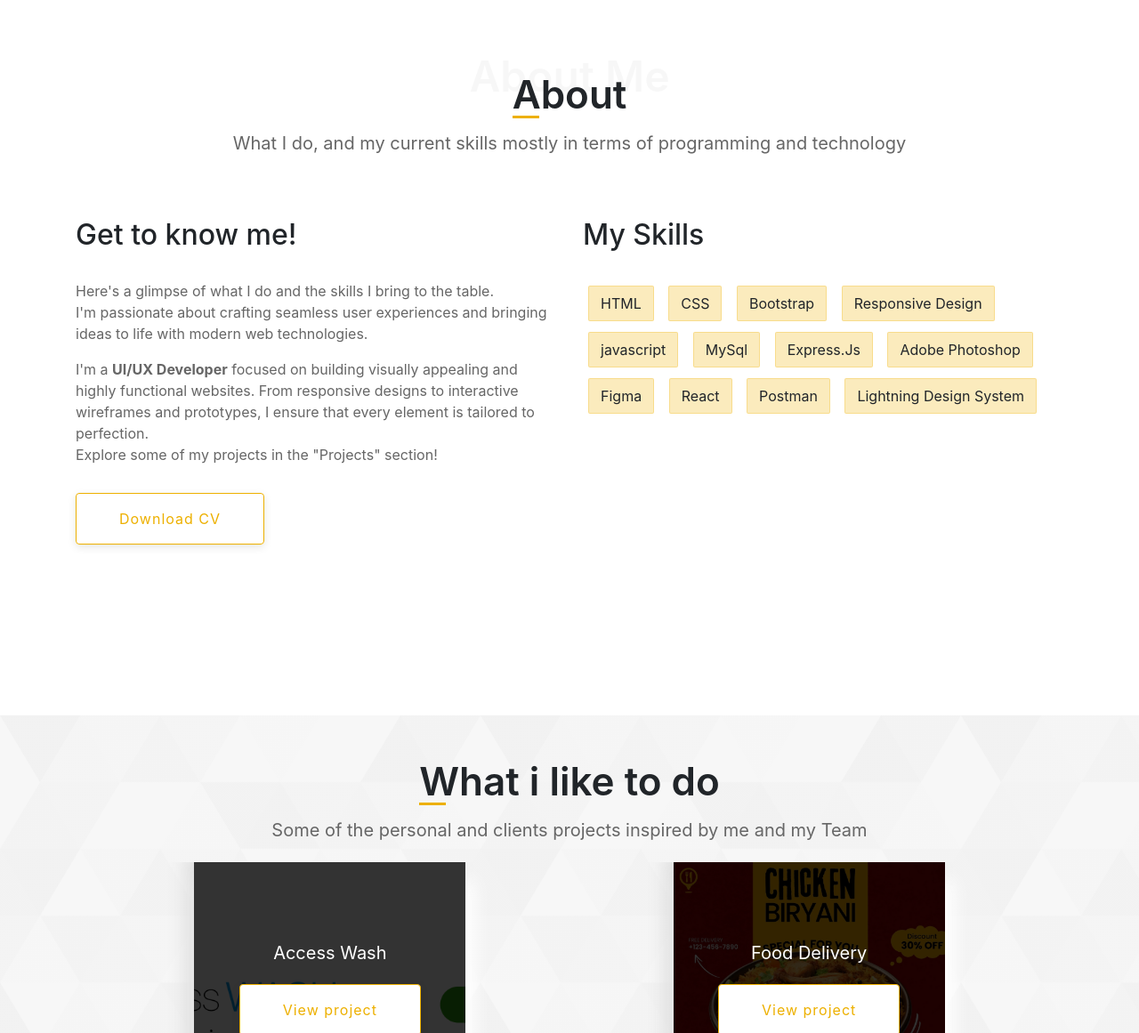
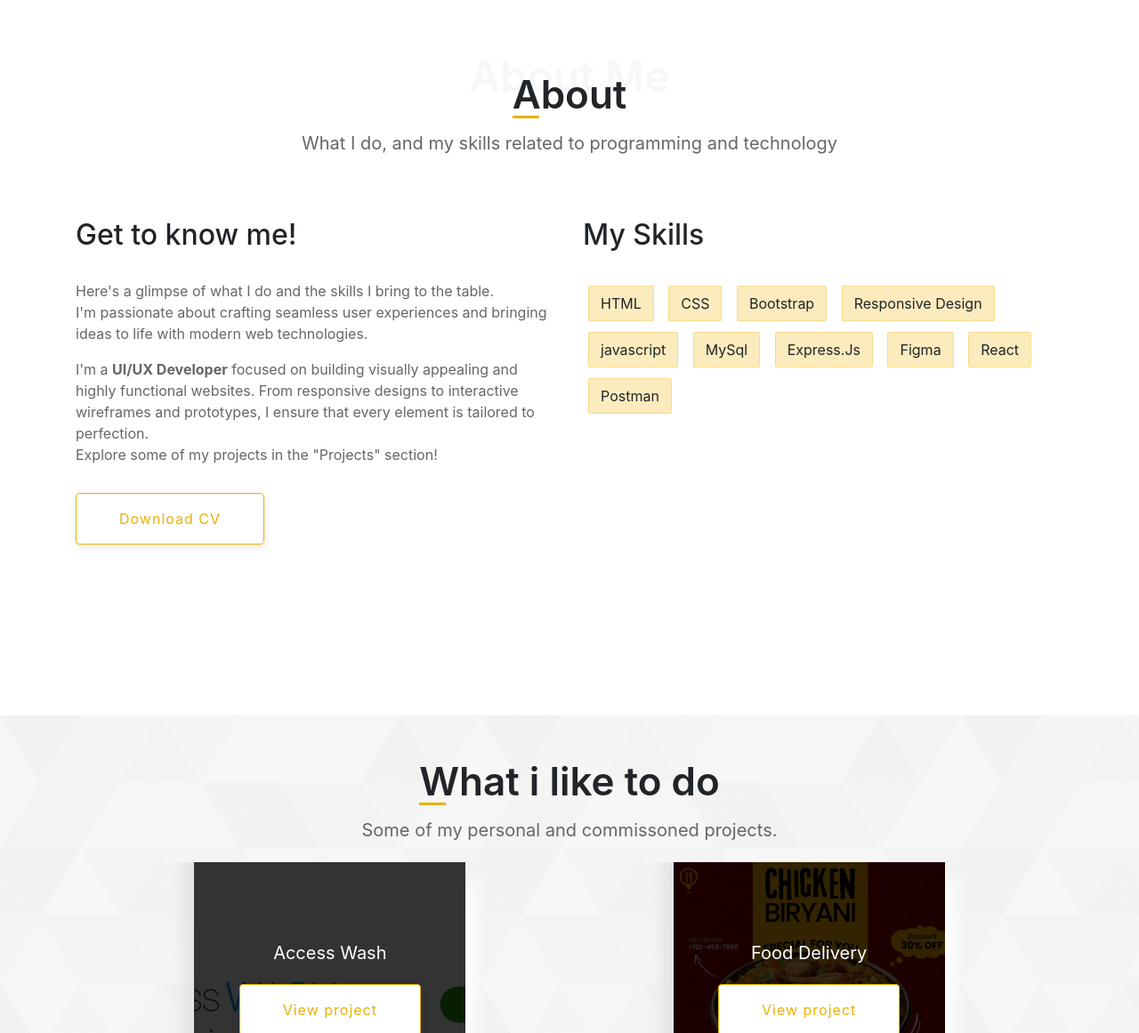
Before and after one commit to kelvinMORURI/ui-ux_portfolio, a plain HTML site: page index.html in a window 1280 px wide. Shown: the part 800-1961 px from the top of the page at 89% size. Drawn offline with nearby package versions, Linux system fonts and the light colour scheme; a web font is replaced by a local one.

Commit message:
update content

```diff
--- a/index.html
+++ b/index.html
@@ -108,8 +108,7 @@
         <h2 class="text-center h1 textOverlay">About Me</h2>
         <h3 class="text-center h2 position-relative">About</h3>
         <p class="text-center h6 py-3 text_grey">
-          What I do, and my current skills mostly in terms of programming and
-          technology
+          What I do, and my skills related to programming and technology
         </p>
         <div class="row py-5" data-aos="fade-up" data-aos-duration="1500">
           <div class="col-md-6">
@@ -139,11 +138,9 @@
             <span>javascript</span>
             <span>MySql</span>
             <span>Express.Js</span>
-            <span>Adobe Photoshop</span>
             <span>Figma</span>
             <span>React</span>
             <span>Postman</span>
-            <span>Lightning Design System</span>
           </div>
         </div>
       </div>
@@ -153,7 +150,7 @@
         <h2 class="text-center h1 textOverlay">My Projects</h2>
         <h3 class="text-center h2 position-relative">What i like to do</h3>
         <p class="text-center h6 py-3 text_grey">
-          Some of the personal and clients projects inspired by me and  my Team
+          Some of my personal and commissoned projects.
         </p>
         <div class="row" style="overflow-x: hidden; justify-content: space-evenly;">
           <div
```
